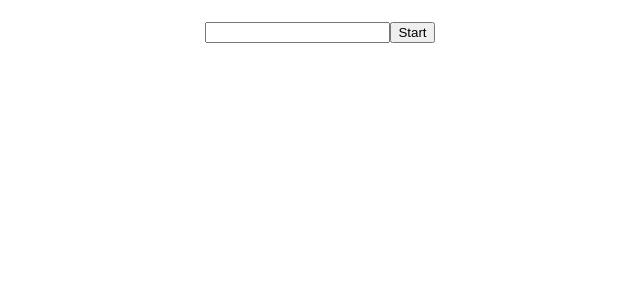
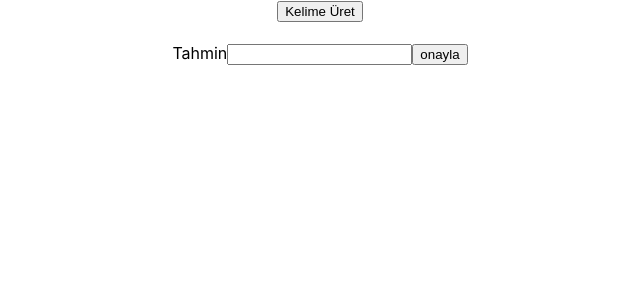
Before and after one commit to gaspetcan/hangMan, a React (Create React App) app: page / in a window 1280 px wide. Shown: the top 300 px of the page, without its empty margins (320-960 px from the left). Built offline with nearby package versions, Linux system fonts and the light colour scheme.

Commit message:
word founder

```diff
--- a/src/hangman.js
+++ b/src/hangman.js
@@ -6,28 +6,37 @@ class hangman extends React.Component {
         this.state={
             kelime: "",
             harfler: "",
+            bos : "",
             deger: "",
         }
+        this.handleChange = this.handleChange.bind(this);
+        this.handleSubmit = this.handleSubmit.bind(this);
     }
 
     gameOn = () => {
         const meyveler = [
-            "Elma",
-            "Armut",
-            "Ananas",
-            "Çilek",
-            "Muz"
+            "elma",
+            "armut",
+            "ananas",
+            "çilek",
+            "muz"
         ]
-        var sKelime = meyveler[Math.floor(Math.random()*meyveler.length)];
-        var harfS = "";
-        var harfL = sKelime.split("");
-        for(var i=0; i< sKelime.length; i++)
+        //Random Kelime bul meyveler arrayi içerisinden
+        var randomKelime = meyveler[Math.floor(Math.random()*meyveler.length)];
+        //Kaç harf olduğunu sapta
+        var harflereAyır = randomKelime.split("");
+        //Default state için kac haften oluştuysa bunu boş kutucuklar halinde göster
+        var bosKelime = "";
+        //Harf sayısına göre boşluk doldur
+        for(var i=0; i< randomKelime.length; i++)
         {
-            harfS = harfS + "_ ";
+            bosKelime = bosKelime + "*";
         }
+
         this.setState({
-            kelime: harfS,
-            harfler: harfL,
+            bos : bosKelime,
+            kelime: randomKelime,
+            harfler: harflereAyır
         })
     }
 
@@ -35,12 +44,39 @@ class hangman extends React.Component {
         this.setState({deger: event.target.value});
     }
 
+    handleSubmit(event) {
+        var kelime = this.state.kelime;
+        var harflereAyır = kelime.split("");
+        var harfTahmin = "";
+        harflereAyır.forEach((elem)=>{
+            if(elem == this.state.deger)
+                harfTahmin += elem;
+            else
+                harfTahmin += "*";
+        })
+        const tempKelime = harfTahmin
+        this.setState({
+            bos: tempKelime
+        })
+        event.preventDefault();
+    }
+
     render(){
         return (
             <div className="App">
-                <h1>{this.state.harfler}</h1>
-                <input type="text" value={this.state.value} onChange={this.handleChange} />
-                <button onClick={this.gameOn}>Start</button>
+                <button onClick={this.gameOn}>Kelime Üret</button>
+
+                <div>
+                    <h1>{this.state.bos}</h1>
+                    <form onSubmit={this.handleSubmit}>
+                        <label>
+                            Tahmin
+                            <input type="text" value={this.state.value} onChange={this.handleChange} maxLength="1"/>
+                        </label>
+                        <input type="submit" value="onayla"/>
+                    </form>
+                </div>
+
             </div>
     );
 }
```
